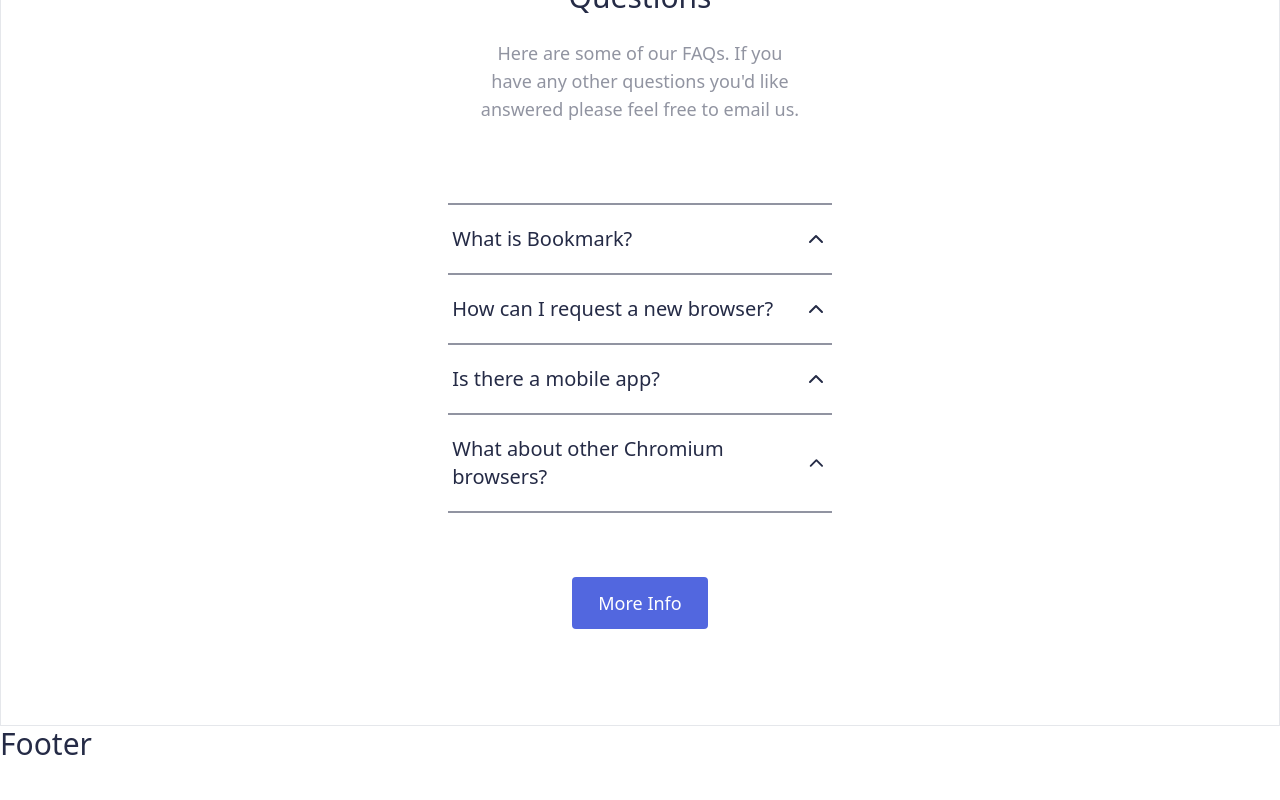
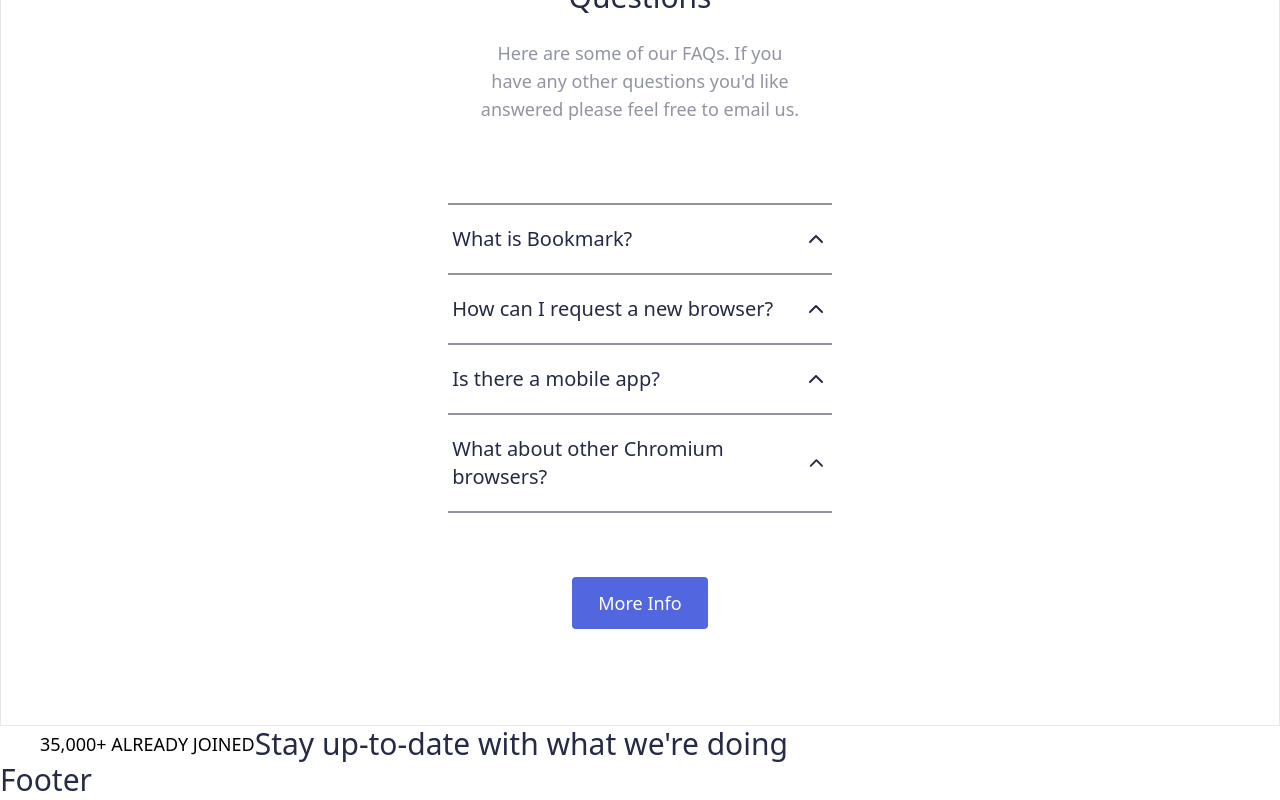
Before and after one commit to AlvesPHGA/bookmark, a React (Vite) app: page / in a window 1280 px wide. Shown: the part 2722-3522 px from the top of the page. Before the commit the page ends 3486 px from the top, so only its background shows below. Built offline with nearby package versions, Linux system fonts and the light colour scheme.

Commit message:
feat: add Contact section home page

```diff
--- a/src/pages/Home.tsx
+++ b/src/pages/Home.tsx
@@ -1,3 +1,4 @@
+import { Contact } from '../ui/partials/Contact';
 import { Download } from '../ui/partials/Download';
 import { Features } from '../ui/partials/Features';
 import { FrequentlyAskedQuestions } from '../ui/partials/FrequentlyAskedQuestions';
@@ -10,6 +11,7 @@ export const Home = () => {
          <Features />
          <Download />
          <FrequentlyAskedQuestions />
+         <Contact />
       </main>
    );
 };
```
